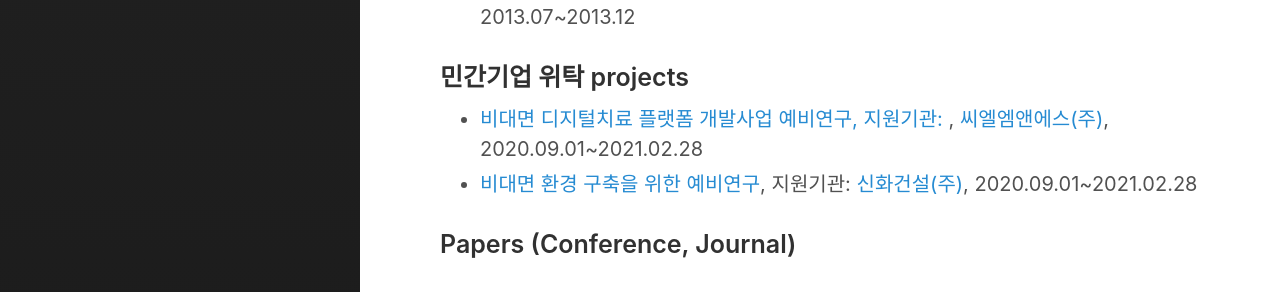
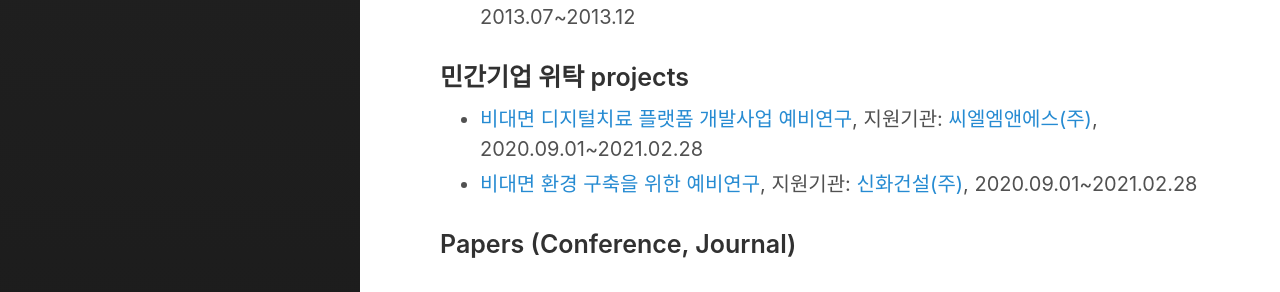
Before and after one commit to Rugger12/hyungsook, a Jekyll site: the page built from _posts/2021-01-07-about-me.md, in a window 1280 px wide. Shown: the part 2663-2955 px from the top of the page. Built offline with Jekyll 4.4.1, drawn with Linux system fonts in a browser that asks for light colours.

```diff
--- a/_posts/2021-01-07-about-me.md
+++ b/_posts/2021-01-07-about-me.md
@@ -56,7 +56,7 @@ excerpt_separator:  <!--more-->
 * <strong>책임</strong>, STEAM 영어뮤지컬 에듀테이너양성사업, 인천시, 인천정보산업진흥원, 2013.07~2013.12
 
 ### 민간기업 위탁 projects
-* <a href="http://research.hanyang.ac.kr/info/rnd_result.php?ptype=view&idx=148213&page=3&code=rnd_result" target="_blank">비대면 디지털치료 플랫폼 개발사업 예비연구, 지원기관: </a>, <a href="http://www.clmns.co.kr" target="_blank">씨엘엠앤에스(주)</a>, 2020.09.01~2021.02.28
+* <a href="http://research.hanyang.ac.kr/info/rnd_result.php?ptype=view&idx=148213&page=3&code=rnd_result" target="_blank">비대면 디지털치료 플랫폼 개발사업 예비연구</a>, 지원기관: <a href="http://www.clmns.co.kr" target="_blank">씨엘엠앤에스(주)</a>, 2020.09.01~2021.02.28
 * <a href="http://research.hanyang.ac.kr/info/rnd_result.php?ptype=view&idx=148260&page=2&code=rnd_result" target="_blank">비대면 환경 구축을 위한 예비연구</a>, 지원기관: <a href="http://shin-hwa.com/" target="_blank">신화건설(주)</a>, 2020.09.01~2021.02.28
 
 <a name="papers"></a>
```
